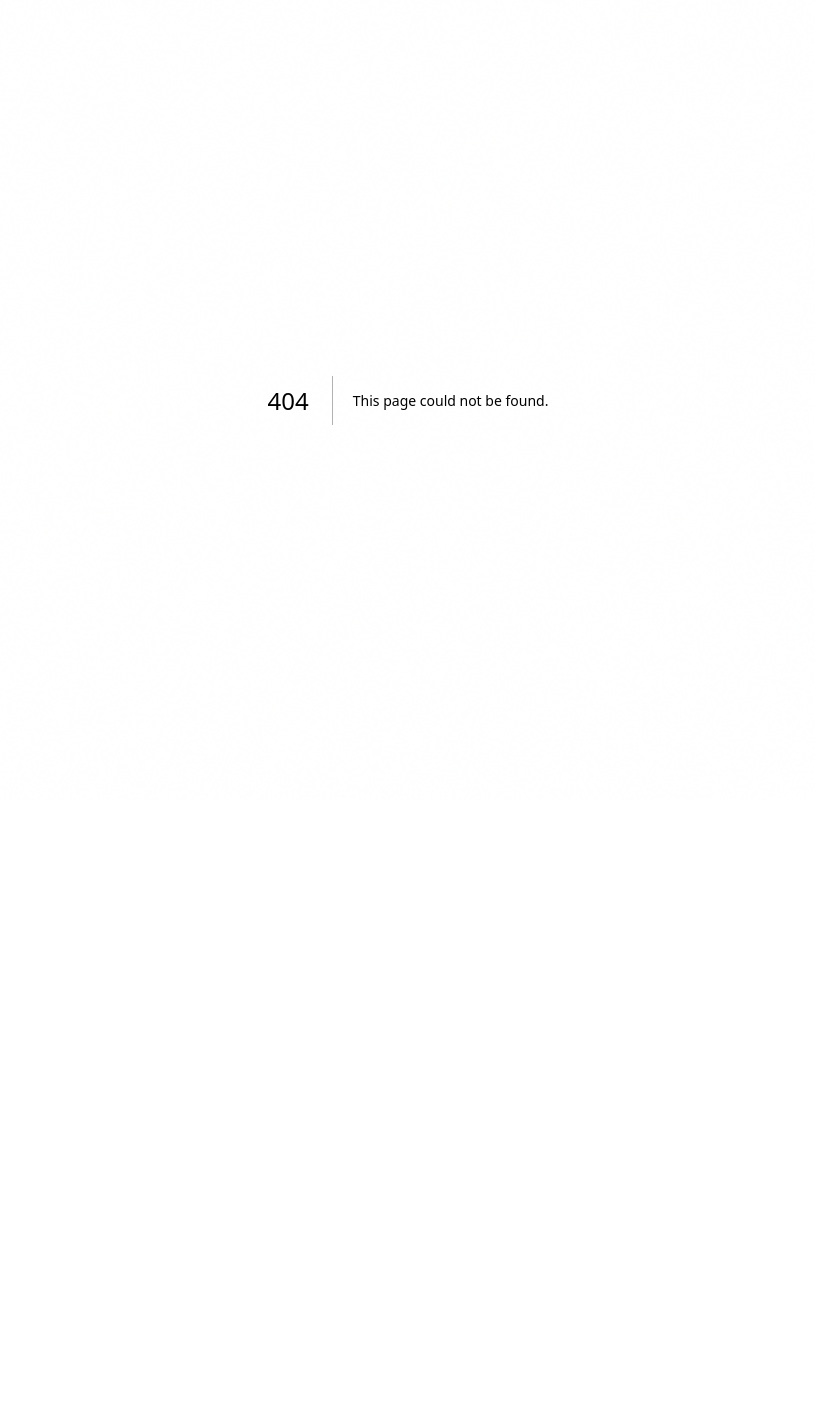
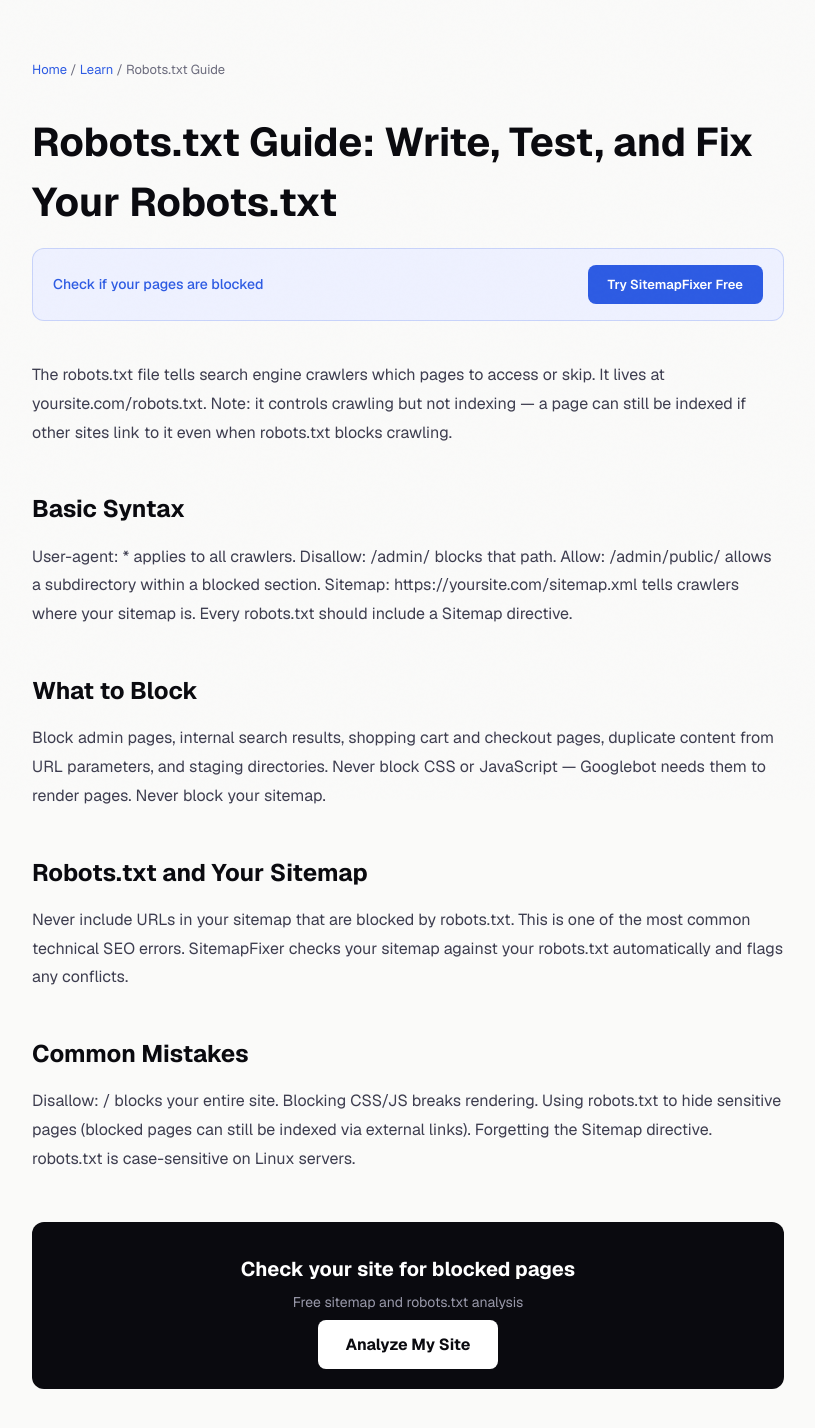
Before and after one commit to Watermelon-Coctail-Bar/sitemap-fixer, a Next.js app: page /learn/robots-txt-guide in a window 1280 px wide. Before the commit this address had no page. Shown: the top 1428 px of the page, without its empty margins (232-1047 px from the left). Before the commit the page ends 800 px from the top, so only its background shows below. Built offline with nearby package versions, Linux system fonts and the light colour scheme.

Commit message:
Create page.tsx

```diff
--- /dev/null
+++ b/src/app/learn/robots-txt-guide/page.tsx
@@ -0,0 +1,38 @@
+import type { Metadata } from 'next';
+export const metadata: Metadata = {
+  title: 'Robots.txt Guide: How to Write and Test Your Robots.txt | SitemapFixer',
+  description: 'Complete guide to robots.txt. Learn the correct syntax, how to block crawlers, and avoid mistakes that hurt indexing.',
+  alternates: { canonical: 'https://sitemapfixer.com/learn/robots-txt-guide' },
+};
+export default function Page() {
+  return (
+    <div style={{ maxWidth: 800, margin: '0 auto', padding: '60px 24px' }}>
+      <nav style={{ fontSize: 13, color: '#6b6b7d', marginBottom: 32 }}>
+        <a href="/" style={{ color: '#2d5be3', textDecoration: 'none' }}>Home</a>{' / '}
+        <a href="/learn" style={{ color: '#2d5be3', textDecoration: 'none' }}>Learn</a>{' / '}
+        <span>Robots.txt Guide</span>
+      </nav>
+      <h1 style={{ fontSize: 40, fontWeight: 700, color: '#0a0a0f', marginBottom: 16 }}>Robots.txt Guide: Write, Test, and Fix Your Robots.txt</h1>
+      <div style={{ background: '#eef1ff', border: '1px solid rgba(45,91,227,0.2)', borderRadius: 12, padding: '16px 20px', marginBottom: 40, display: 'flex', alignItems: 'center', justifyContent: 'space-between', gap: 16 }}>
+        <span style={{ fontSize: 14, color: '#2d5be3', fontWeight: 500 }}>Check if your pages are blocked</span>
+        <a href="/" style={{ background: '#2d5be3', color: 'white', padding: '10px 20px', borderRadius: 8, textDecoration: 'none', fontWeight: 600, fontSize: 13 }}>Try SitemapFixer Free</a>
+      </div>
+      <div style={{ fontSize: 16, color: '#3d3d4f', lineHeight: 1.8 }}>
+        <p style={{ marginBottom: 20 }}>The robots.txt file tells search engine crawlers which pages to access or skip. It lives at yoursite.com/robots.txt. Note: it controls crawling but not indexing — a page can still be indexed if other sites link to it even when robots.txt blocks crawling.</p>
+        <h2 style={{ fontSize: 24, fontWeight: 700, color: '#0a0a0f', marginTop: 40, marginBottom: 12 }}>Basic Syntax</h2>
+        <p style={{ marginBottom: 20 }}>User-agent: * applies to all crawlers. Disallow: /admin/ blocks that path. Allow: /admin/public/ allows a subdirectory within a blocked section. Sitemap: https://yoursite.com/sitemap.xml tells crawlers where your sitemap is. Every robots.txt should include a Sitemap directive.</p>
+        <h2 style={{ fontSize: 24, fontWeight: 700, color: '#0a0a0f', marginTop: 40, marginBottom: 12 }}>What to Block</h2>
+        <p style={{ marginBottom: 20 }}>Block admin pages, internal search results, shopping cart and checkout pages, duplicate content from URL parameters, and staging directories. Never block CSS or JavaScript — Googlebot needs them to render pages. Never block your sitemap.</p>
+        <h2 style={{ fontSize: 24, fontWeight: 700, color: '#0a0a0f', marginTop: 40, marginBottom: 12 }}>Robots.txt and Your Sitemap</h2>
+        <p style={{ marginBottom: 20 }}>Never include URLs in your sitemap that are blocked by robots.txt. This is one of the most common technical SEO errors. SitemapFixer checks your sitemap against your robots.txt automatically and flags any conflicts.</p>
+        <h2 style={{ fontSize: 24, fontWeight: 700, color: '#0a0a0f', marginTop: 40, marginBottom: 12 }}>Common Mistakes</h2>
+        <p style={{ marginBottom: 20 }}>Disallow: / blocks your entire site. Blocking CSS/JS breaks rendering. Using robots.txt to hide sensitive pages (blocked pages can still be indexed via external links). Forgetting the Sitemap directive. robots.txt is case-sensitive on Linux servers.</p>
+      </div>
+      <div style={{ background: '#0a0a0f', borderRadius: 12, padding: '32px', textAlign: 'center', marginTop: 48 }}>
+        <div style={{ fontSize: 20, fontWeight: 700, color: 'white', marginBottom: 8 }}>Check your site for blocked pages</div>
+        <div style={{ color: '#9999aa', marginBottom: 20, fontSize: 14 }}>Free sitemap and robots.txt analysis</div>
+        <a href="/" style={{ background: 'white', color: '#0a0a0f', padding: '14px 28px', borderRadius: 8, textDecoration: 'none', fontWeight: 700 }}>Analyze My Site</a>
+      </div>
+    </div>
+  );
+}
```
